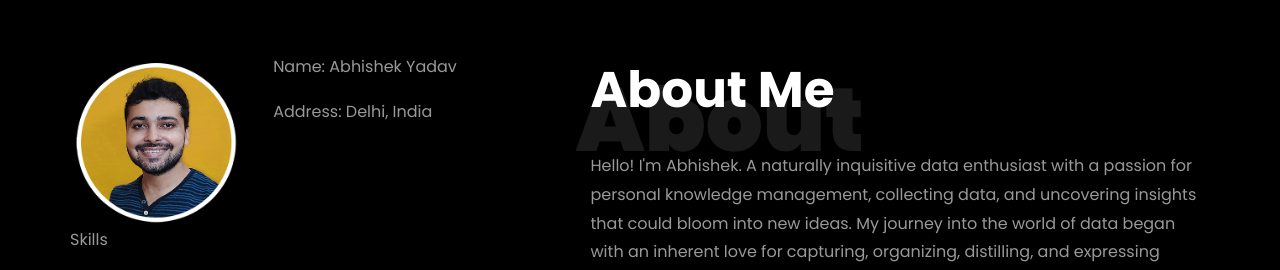
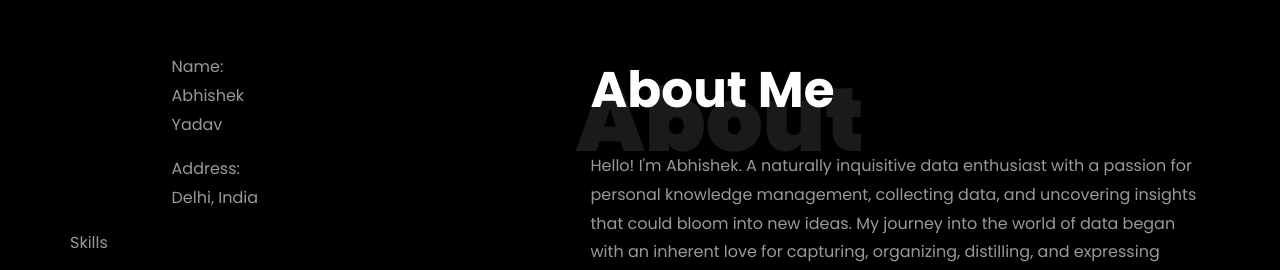
Before and after one commit to YadavAbhishek2006/YadavAbhishek2006.github.io, a plain HTML site: page index.html in a window 1280 px wide. Shown: the part 809-1079 px from the top of the page. Drawn offline with Linux system fonts and the light colour scheme; files whose address does not match are found by name.

Commit message:
Update index.html

```diff
--- a/index.html
+++ b/index.html
@@ -213,7 +213,7 @@
 								<div class="row">
 									<div class="col-sm-6 col-md-5">
 									  <div class="about-img">
-										<img src="images/about-me.png" class="img-fluid rounded b-shadow-a" alt="">
+									<!--	<img src="images/about-me.png" class="img-fluid rounded b-shadow-a" alt="">   --!>
 									  </div>
 									</div>
 									<!-- Details next to profile image -->
```
